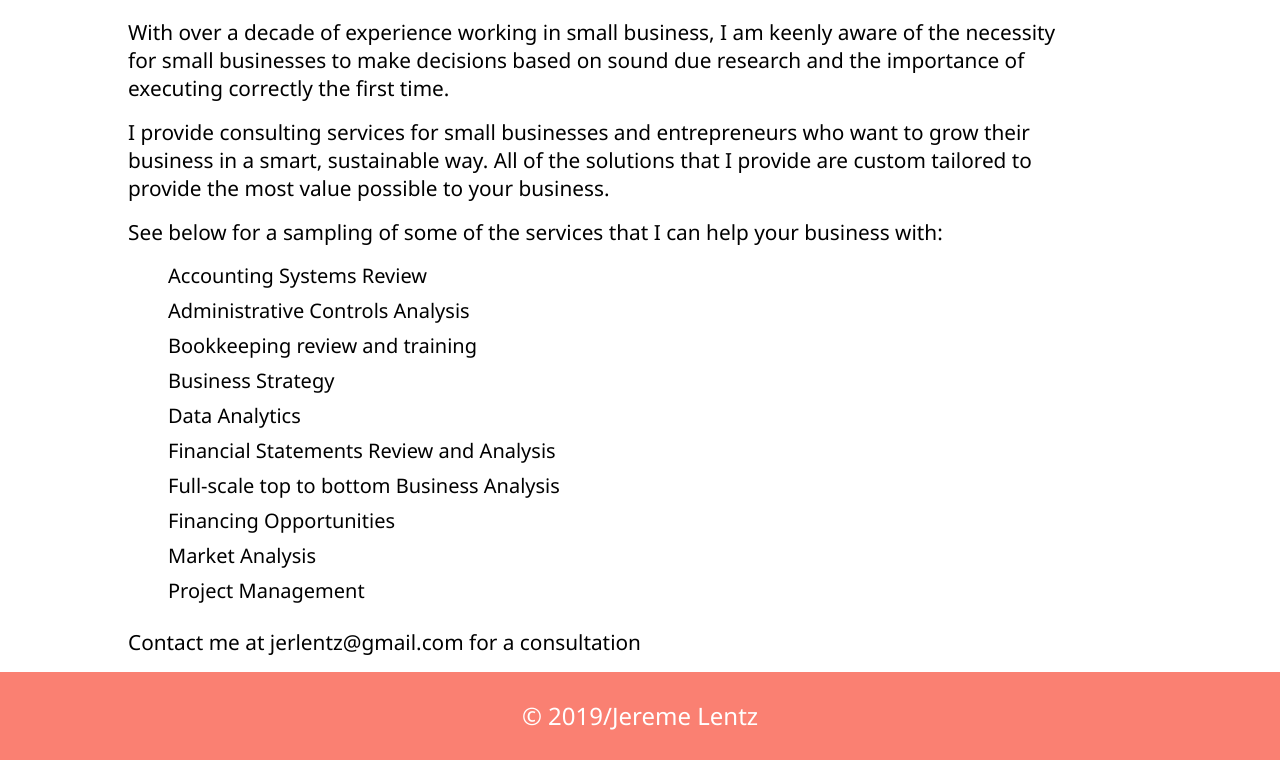
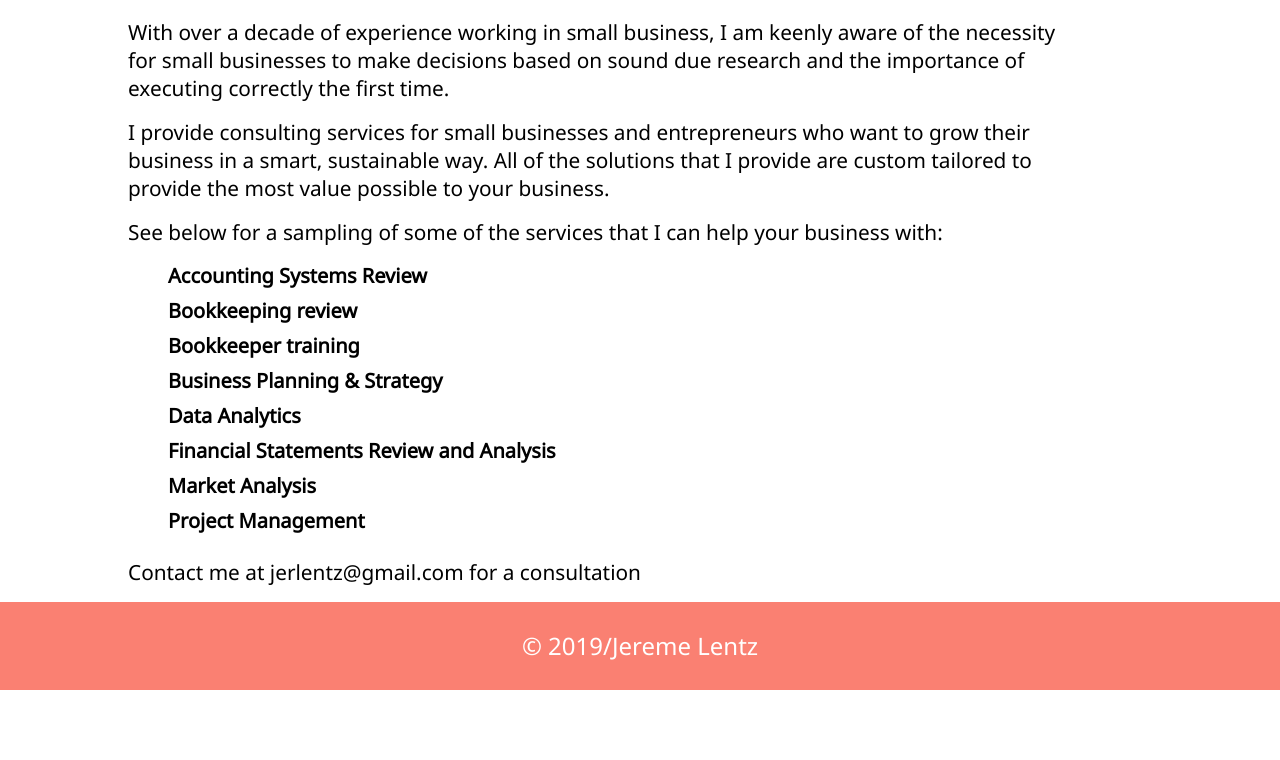
Before and after one commit to jeremel/jlentz, a Gatsby site: page /consulting in a window 1280 px wide. Shown: the part 522-1282 px from the top of the page. After the commit the page ends 1212 px from the top, so only its background shows below. Built offline with nearby package versions, Linux system fonts and the light colour scheme; Gatsby itself is replaced by a stand-in of ours.

Commit message:
Minor layout tweaks and some minor updates to copy.

```diff
--- a/src/pages/about.js
+++ b/src/pages/about.js
@@ -10,8 +10,8 @@ import AboutMeImage from "../images/jereme-about-me.jpg"
 
 const AboutWrapper = styled.div`
   margin: auto;
-  padding: 0 8rem;
-  min-height: 72.5vh;
+  padding: 0.2rem 8rem;
+  min-height: 75vh;
   max-width: 1200px;
   display: grid;
   grid-template-columns: 1fr 2fr;
@@ -23,7 +23,7 @@ const AboutWrapper = styled.div`
 
     img {
       height: 300px;
-      border-radius: 3px;
+      border-radius: 3rpx;
     }
   }
 
@@ -67,9 +67,9 @@ const AboutPage = () => (
         <img src={AboutMeImage} alt="Jereme Lentz himself" />
       </div>
       <div className="content">
-        <p>Hi, my name is Jereme (more commonly spelled Jeremy) and I am a <Link to="/webdevelopment">web developer</Link>, small business <Link to="consulting">consultant</Link>, and <Link to="photography">photographer</Link> based in the Atlantic City area of southern New Jersey.</p>
+        <p>Hi, my name is Jereme and I am a <Link to="/webdevelopment">web developer</Link>, small business <Link to="consulting">consultant</Link>, and <Link to="photography">photographer</Link> based in the Atlantic City area of southern New Jersey.</p>
         <p>I have over a decade's worth of small business experience in various roles. I got my start working for my family's small business in the telecommunications engineering and installation industry and for the past couple of years have been working in the financial services industry.</p>
-        <p>Please send me a message at jerlentz@gmail.com if you would like to inquire about my services and learn more about me.</p>
+        <p>Please send me a message at jerlentz@gmail.com if you would like to inquire about my services and learn about how I may be able to assist you and your business.</p>
       </div>
     </AboutWrapper>
   </Layout>
--- a/src/pages/consulting.js
+++ b/src/pages/consulting.js
@@ -36,6 +36,7 @@ const ConsultingWrapper = styled.div`
     li {
       font-size: 1.25rem;
       padding-bottom: 0.5rem;
+      font-weight: 600;
     }
   }
 
@@ -67,13 +68,11 @@ const Consulting = () => (
       <p>See below for a sampling of some of the services that I can help your business with:</p>
       <ul>
         <li>Accounting Systems Review</li>
-        <li>Administrative Controls Analysis</li>
-        <li>Bookkeeping review and training</li>
-        <li>Business Strategy</li>
+        <li>Bookkeeping review</li>
+        <li>Bookkeeper training</li>
+        <li>Business Planning & Strategy</li>
         <li>Data Analytics</li>
         <li>Financial Statements Review and Analysis</li>
-        <li>Full-scale top to bottom Business Analysis</li>
-        <li>Financing Opportunities</li>
         <li>Market Analysis</li>
         <li>Project Management</li>
       </ul>
--- a/src/pages/index.js
+++ b/src/pages/index.js
@@ -23,6 +23,7 @@ const IndexWrapper = styled.div`
   h1 {
     font-size: 1.35rem;
     text-align: center;
+    padding-top: .5rem;
   }
 
   h2 {
```
